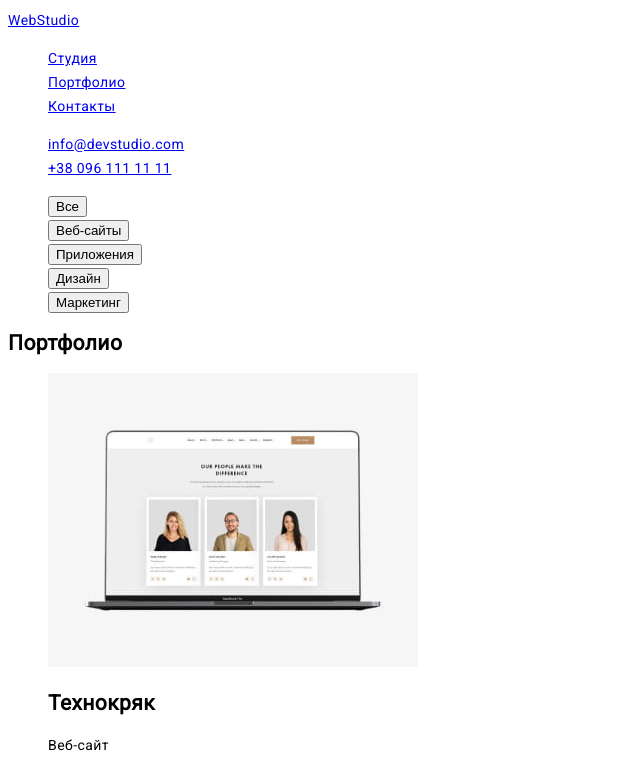
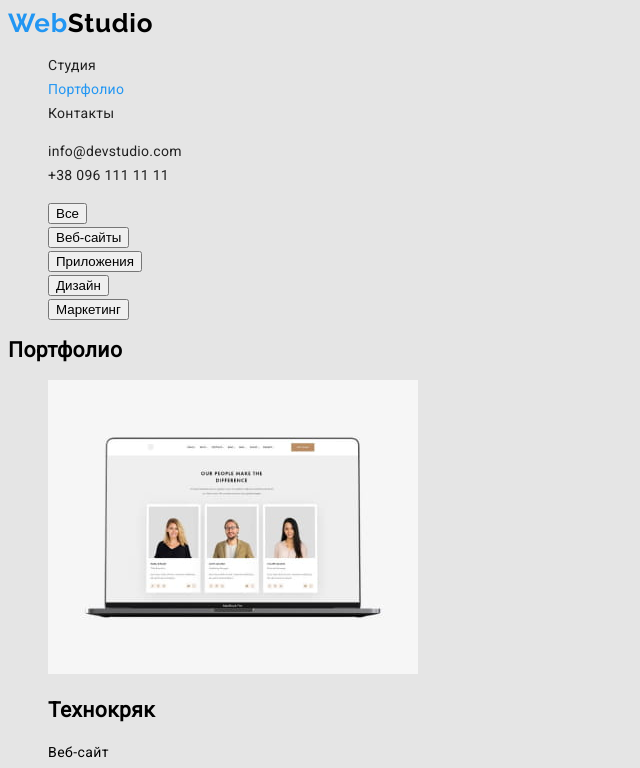
Before and after one commit to MorozDS/goit-markup-hw-02., a plain HTML site: page porfolio.html in a window 1280 px wide. Shown: the top 768 px of the page, without its empty margins (0-640 px from the left). Drawn offline with Linux system fonts and the light colour scheme.

Commit message:
поправки

```diff
--- a/css/styles.css
+++ b/css/styles.css
@@ -3,7 +3,7 @@
 /* Фон героя и футера #2F303A; */
 /* фон секции 1 и портфолио #E5E5E5; */
 /* Фон секции2 #F5F4FA; */
-
+/* цвет активный #2196F3 */
 
 
 
@@ -20,4 +20,59 @@ font-weight: normal;
 font-size: 14px;
 line-height: 24px;
 letter-spacing: 0.03em;
+background-color: #E5E5E5;
 }
+
+.logo {
+  font-family: Raleway;
+font-style: normal;
+font-weight: bold;
+font-size: 26px;
+line-height: 31px;
+/* identical to box height */
+
+letter-spacing: 0.03em;
+color: #2196F3;
+
+}
+.logo .studio {
+  color: black;
+}
+a { text-decoration:none;}
+
+
+/* навигация сайта */
+.site-nav a {
+
+font-family: Roboto;
+font-style: normal;
+font-weight: 500;
+font-size: 14px;
+line-height: 16px;
+letter-spacing: 0.02em;
+
+color: #212121;
+
+}
+.site-nav a:hover, .site-nav a:focus { outline: none;
+color: #2196F3;
+}
+
+.site-contact a {
+
+font-family: Roboto;
+font-style: normal;
+font-weight: 500;
+font-size: 14px;
+line-height: 16px;
+letter-spacing: 0.02em;
+
+color: #212121;
+
+}
+.site-contact a:hover, .site-contact a:focus { outline: none;
+color: #2196F3;
+}
+.current a {
+  color: #2196F3;
+}
--- a/porfolio.html
+++ b/porfolio.html
@@ -10,25 +10,27 @@
     <link rel="preconnect" href="https://fonts.googleapis.com">
     <link rel="preconnect" href="https://fonts.gstatic.com" crossorigin>
     <link href="https://fonts.googleapis.com/css2?family=Roboto&display=swap" rel="stylesheet">
+
+    <link rel="preconnect" href="https://fonts.googleapis.com">
+    <link rel="preconnect" href="https://fonts.gstatic.com" crossorigin>
+    <link href="https://fonts.googleapis.com/css2?family=Raleway:wght@700&display=swap" rel="stylesheet">
 </head>
 
 <body>
     <!--Шапка сайта-->
     <header>
         <nav>
-            <a href="/">WebStudio</a>
-            <ul class="list">
-                <li><a href="index.html">Студия </a></li>
-                <li><a href="./porfolio.html">Портфолио</a></li>
+            <a class="logo" href="/">Web<span class="studio">Studio</span> </a>
+            <ul class=" site-nav list">
+                <li><a href="/" Студия>Студия </a></li>
+                <li class="current"><a  href="./porfolio.html">Портфолио</a></li>
                 <li> <a href="/">Контакты</a></li>
             </ul>
 
-            <ul class="list">
+            <ul class="site-contact list">
                 <li> <a href="mailto:info@devstudio.com">info@devstudio.com</a> </li>
                 <li> <a href="tel:+380961111111">+38 096 111 11 11</a></li>
             </ul>
-
-        </nav>
     </header>
     <main>
 
```
Also changed, not shown: index.html (+8 -4 lines).
